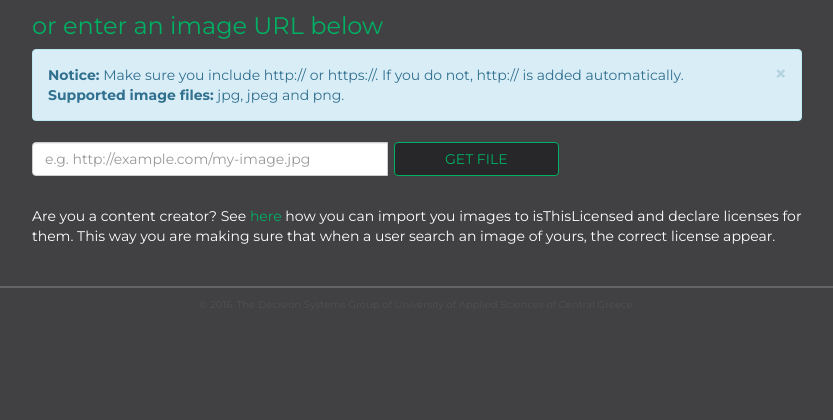
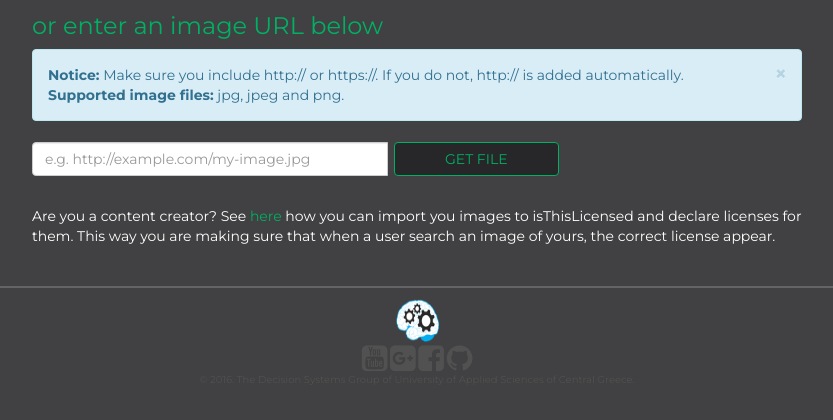
Before and after one commit to DecisionSystemsGroup/isThisLicensed, a PHP site: page /index.php in a window 1280 px wide. Shown: the part 380-800 px from the top of the page, without its empty margins (223-1056 px from the left). Run offline with PHP 8.4, Linux system fonts and the light colour scheme; some libraries are stand-ins or nearby versions.

Commit message:
all done footer

```diff
--- a/includes/footer.php
+++ b/includes/footer.php
@@ -1,3 +1,11 @@
 <footer>
-	&copy; 2016. The <a href="http://dsg.teiste.gr/">Decision Systems Group</a> of <a href="http://teiste.gr/">University of Applied Sciences of Central Greece</a>.
+<img src="/img/dsg.png">
+<br>
+<a href="https://www.youtube.com/channel/UCb4w_1fp8ef-eka0wJ1--Ow"><i class="fa fa-youtube-square fa-3x	"></i></a>
+	<a href="https://plus.google.com/u/0/106701848379617958990/videos"><i class="fa fa-google-plus-square fa-3x	"></i></a>
+	<a href="https://www.facebook.com/dsg.teiste"><i class="fa fa-facebook-square fa-3x	"></i></a>
+	<a href="https://github.com/DecisionSystemsGroup"><i class="fa fa-github fa-3x"></i></a>
+	<br>
+	&copy; 2016. The <a href="http://dsg.teiste.gr/">Decision Systems Group</a> of <a href="http://teiste.gr/">University of Applied Sciences of Central Greece</a>.<br>
+
 </footer>
```
